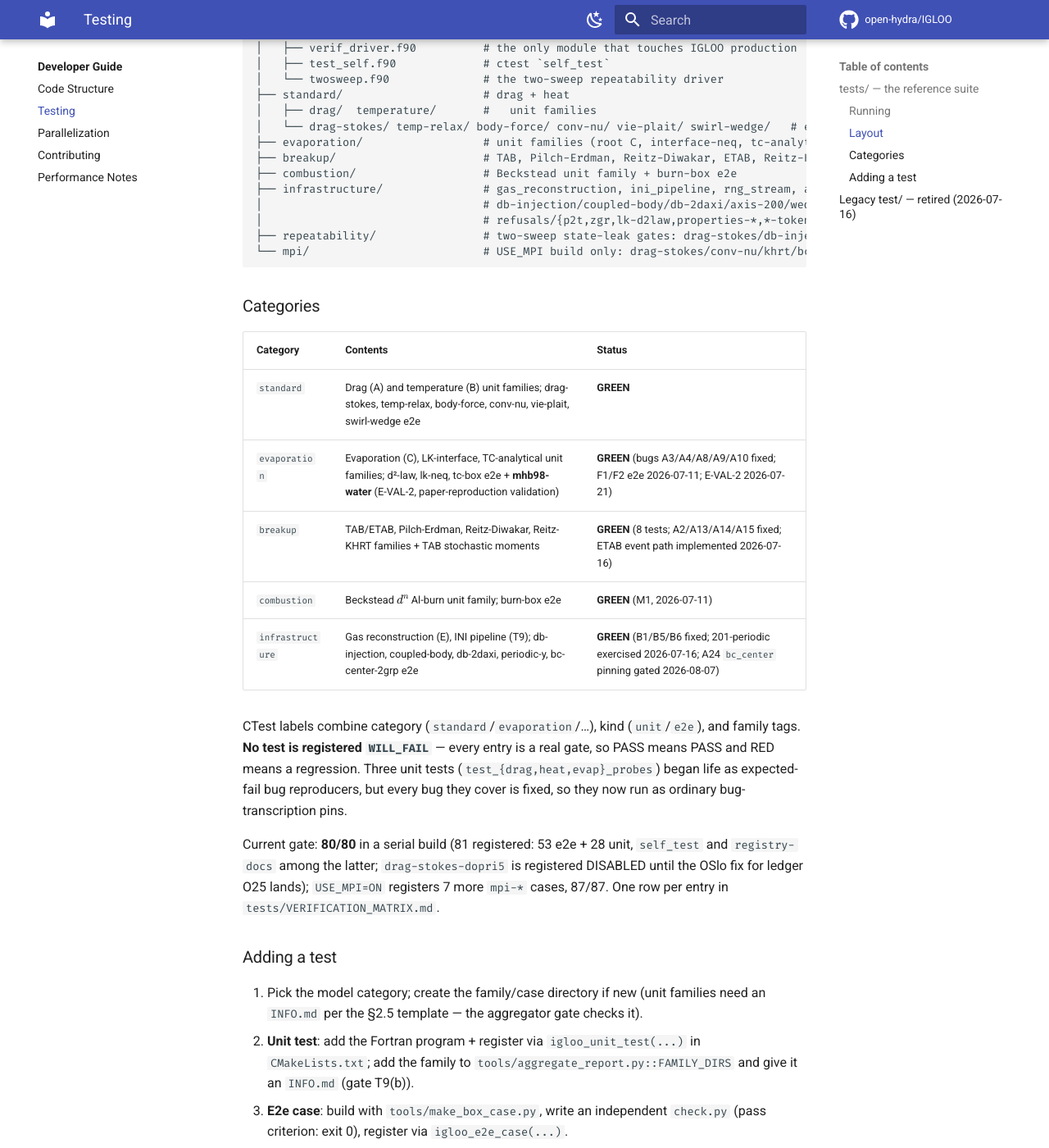
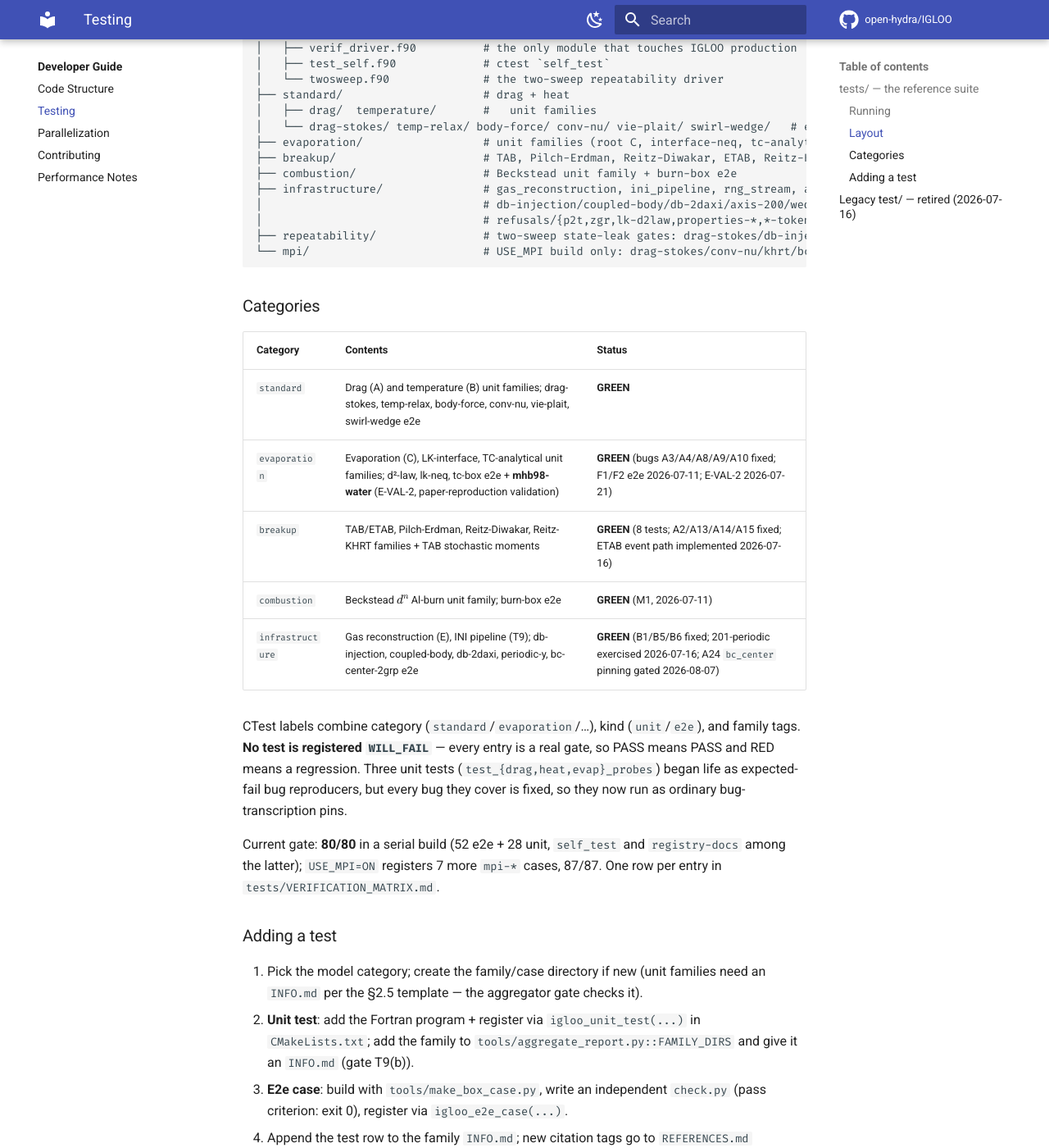
Before and after one commit to open-hydra/IGLOO, an MkDocs documentation site: the page built from docs/development/testing.md, in a window 1280 px wide and 1400 px high, scrolled down 1344 px. Shown: the whole window at 82% size. Built offline with MkDocs 1.6.1 and Material for MkDocs 9.7.7, drawn with Linux system fonts in a browser that asks for light colours; comment, search, counter and statistics services are not loaded.

Commit message:
fix(ode): H-dopri5 works -- OSlo gitlink to the SOLOUT fix, interim refusal dropped (O25)
The OSlo fork's dopri5 import (26383fa) rewrote DOPRI5's first SOLOUT call to the
six-argument solout_if but left the per-step call at dopri5.f:512 in Hairer's
eleven-argument form: IGLOO's cell-crossing interrupt landed in CONT(1), DOPRI5 never
stopped, and IGLOO's crossing-refinement loop drove every parcel into NMAX at injection,
exit 0. Fixed in the fork -- 4773fbe on branch fix/dopri5-solout, on top of fb8255d:
six-argument call at :512, and label 79 (reached only by a SOLOUT-requested stop, a
success per the header) is silent, as SDIRK4's already was (7850 'EXIT OF DOPRI5' lines
per 1500 rows before). sdirk4.f is six-argument at both sites; radau5/rodas keep their
own signatures and are not selectable from IGLOO.

lib/OSLO gitlink fb8255d -> 4773fbe. Both local OSlo clones (this lib/OSLO and hydra's
lib/OSlo) sit on that commit; hydra's own gitlink (2127869, already stale against its
fb8255d tree) is not touched here. The commit is UNPUSHED: a fresh clone cannot resolve
the gitlink until fix/dopri5-solout reaches MarcoGrossi92/OSLO.

IGLOO side: the interim parse-time refusal (Lib_INI.f90), refuse-dopri5 and the DISABLED
flag on standard/drag-stokes-dopri5 go together, as the O25 note prescribed; that case
is the gate now -- 25/25 parcels on the Stokes oracle, 0 NMAX exits, 0 EXIT lines.
Registry text for ode-solver, docs, counts 81 -> 80 registered (52 e2e, fourteen
refusals), no disabled entry. Suite 80/80.

Co-Authored-By: Claude Opus 5 (1M context) <noreply@anthropic.com>
Claude-Session: https://claude.ai/code/session_01ViHQmtCMkLsWAPtQzZs3AS

````diff
--- a/docs/development/testing.md
+++ b/docs/development/testing.md
@@ -68,7 +68,7 @@ tests/
 ├── combustion/                   # Beckstead unit family + burn-box e2e
 ├── infrastructure/               # gas_reconstruction, ini_pipeline, rng_stream, axis_dispatch, graze_standoff, dual_clip;
 │                                 # db-injection/coupled-body/db-2daxi/axis-200/wedge-fold/two-mat/periodic-y/bc-center-2grp (e2e)
-│                                 # refusals/{p2t,zgr,lk-d2law,properties-*,*-token,evaporation-leb,tab-method,gas-order,out-file,ode-solver,dopri5} (setup-refusal gates)
+│                                 # refusals/{p2t,zgr,lk-d2law,properties-*,*-token,evaporation-leb,tab-method,gas-order,out-file,ode-solver} (setup-refusal gates)
 ├── repeatability/                # two-sweep state-leak gates: drag-stokes/db-injection/two-mat/d2law/khrt/vie-plait/etab/tab
 └── mpi/                          # USE_MPI build only: drag-stokes/conv-nu/khrt/bc-center-2grp/two-mat/consistency/consistency-two-mat
 ```
@@ -89,7 +89,7 @@ so PASS means PASS and RED means a regression. Three unit tests
 (`test_{drag,heat,evap}_probes`) began life as expected-fail bug reproducers, but
 every bug they cover is fixed, so they now run as ordinary bug-transcription pins.
 
-Current gate: **80/80** in a serial build (81 registered: 53 e2e + 28 unit, `self_test` and `registry-docs` among the latter; `drag-stokes-dopri5` is registered DISABLED until the OSlo fix for ledger O25 lands); `USE_MPI=ON` registers 7 more `mpi-*` cases, 87/87.
+Current gate: **80/80** in a serial build (52 e2e + 28 unit, `self_test` and `registry-docs` among the latter); `USE_MPI=ON` registers 7 more `mpi-*` cases, 87/87.
 One row per entry in `tests/VERIFICATION_MATRIX.md`.
 
 ### Adding a test
````
Also changed, not shown: docs/development/contributing.md (+1 -1 lines), docs/user/input.md (+1 -1 lines), docs/user/registry.md (+1 -1 lines), docs/vv/index.md (+1 -1 lines), 9 other files.
